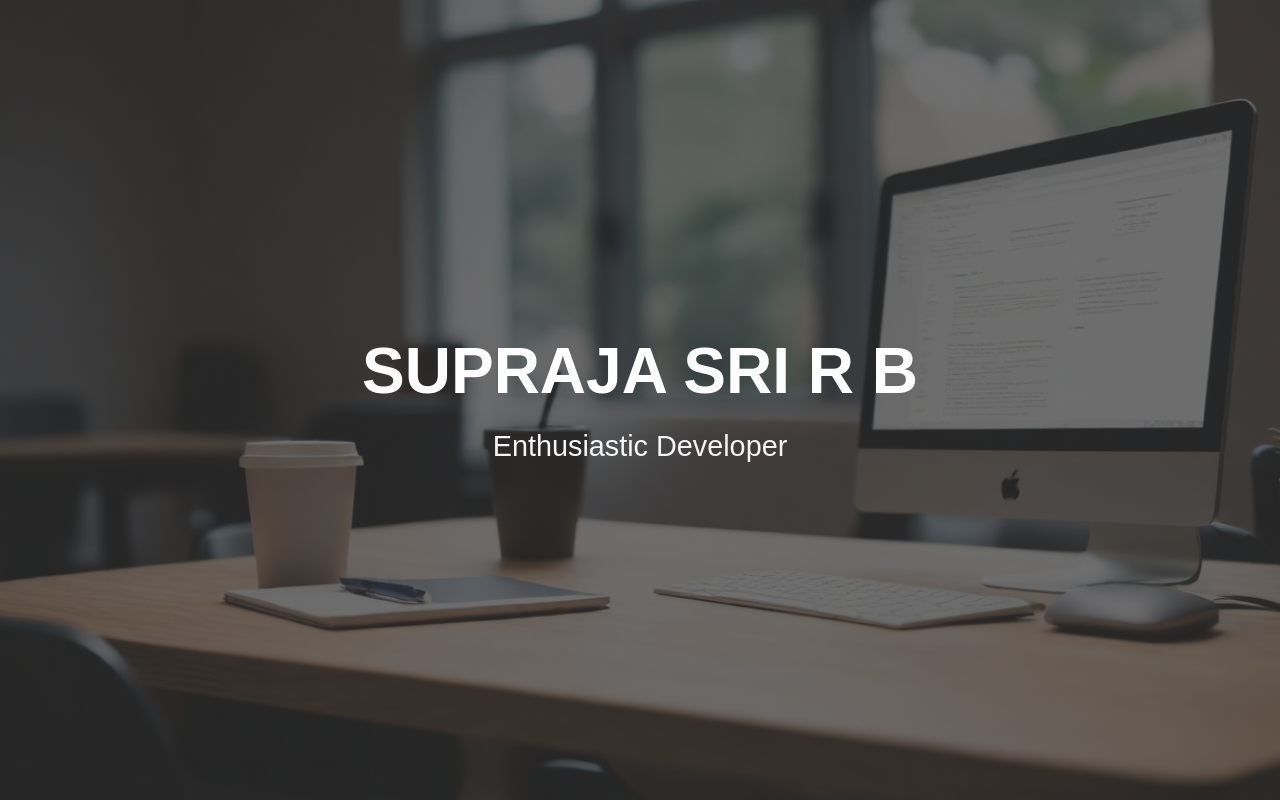
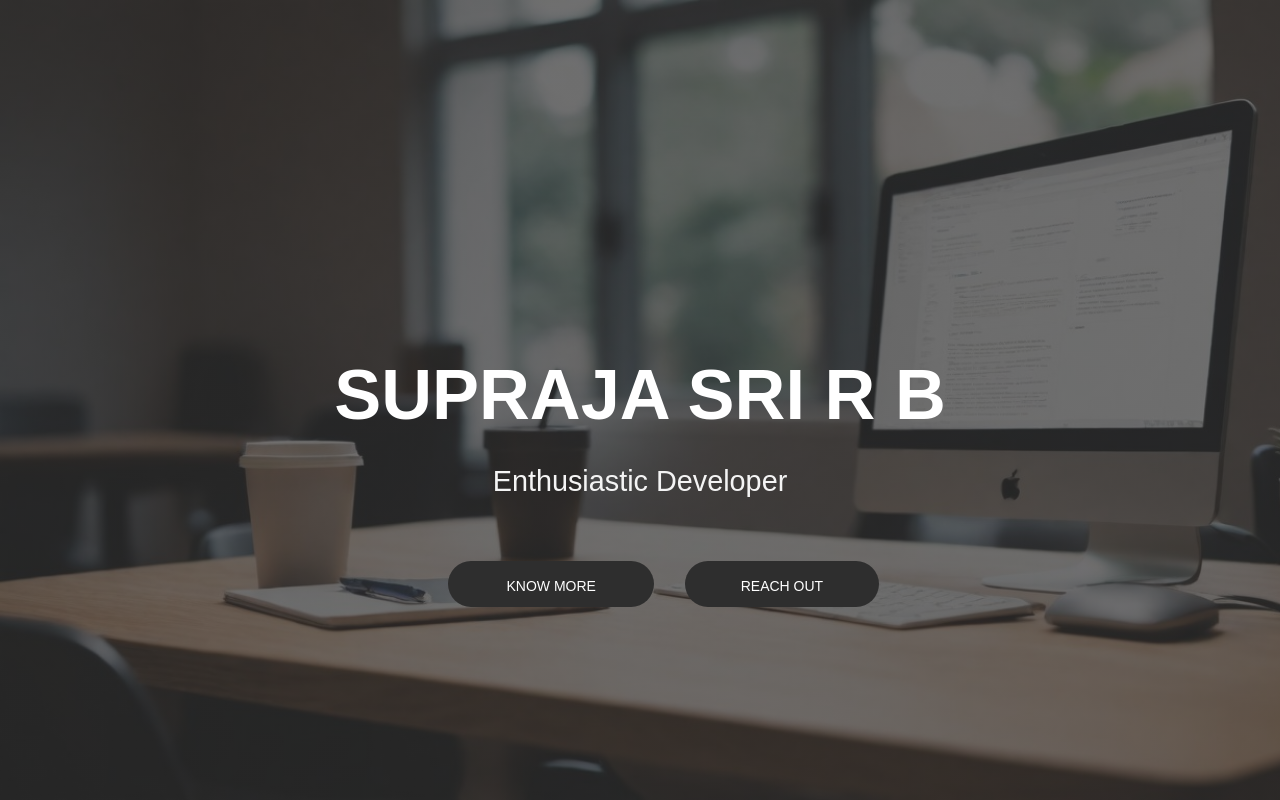
Before and after one commit to suprajasribalaji/Portfolio-Nextjs, a Next.js app: page / in a window 1280 px wide. Built offline with nearby package versions, Linux system fonts and the light colour scheme.

Commit message:
changed allignment reagarding to the prod

```diff
--- a/package.json
+++ b/package.json
@@ -6,6 +6,7 @@
     "start": "next start"
   },
   "dependencies": {
+    "bootstrap": "^5.3.3",
     "next": "latest",
     "react": "18.2.0",
     "react-dom": "18.2.0",
--- a/pages/Dashboard.tsx
+++ b/pages/Dashboard.tsx
@@ -2,6 +2,7 @@ import { NextPage } from "next";
 import styled from "styled-components";
 import { ButtonColor, LinearGradientColor, TextColor } from "../styles/theme";
 import BackgroundImage from "../public/images/home-bg-img.jpeg";
+import 'bootstrap/dist/css/bootstrap.min.css';
 
 const Dashboard: NextPage = () => {
     return (
@@ -17,10 +18,10 @@ const Dashboard: NextPage = () => {
                 </TitleAndSubtitle>
                 <ActionButtons>
                     <KnowMoreButton>
-                        {/* <StyledButton type="link" shape="round" size="large" ><TextInButton>KNOW MORE</TextInButton></StyledButton> */}
+                    <StyledButton type="button" className="btn btn-outline-primary btn-lg"><TextInButton>KNOW MORE</TextInButton></StyledButton>
                     </KnowMoreButton>
                     <ReachOutButton>
-                        {/* <StyledButton type="link" shape="round" size="large" ><TextInButton>REACH OUT</TextInButton></StyledButton> */}
+                        <StyledButton type="button" className="btn btn-outline-primary btn-lg"><TextInButton>REACH OUT</TextInButton></StyledButton>
                     </ReachOutButton>
                 </ActionButtons>
             </Content>
@@ -54,31 +55,43 @@ const TitleAndSubtitle = styled.div`
 
 const Title = styled.div`
   font-weight: 600;
-  font-size: 400%;
-  margin-top: 60%;
+  font-size: 440%;
+  margin-top: 56%;
 `;
 
 const SubTitle = styled.div`
   font-weight: 250;
   color: ${TextColor.tertiaryWhite};
   font-size: 180%;
-  margin-top: 4%;
+  margin-top: 2%;
+`;
+
+const StyledButton = styled.button`
+  background-color: ${ButtonColor.backgroundColor};
+  border: none;
+  color: ${TextColor.primaryWhite};
+  &&&:hover {
+    background-color: ${ButtonColor.backgroundColor};
+    color: ${TextColor.lightWhite};
+  }
+  border-radius: 1.4em;
+  width: 170%;
 `;
 
 const ActionButtons = styled.div`
-  margin-top: 2.4%;
+  margin-top: 1.5%;
   display: flex;
-  margin-right: 3%;
+  width: 30%;
 `;
 
 const KnowMoreButton = styled.div`
-  margin-right: 5%;
+  margin-right: 20%;
 `;
 
 const ReachOutButton = styled.div`
-  margin-left: 5%;
+  margin-left: 10%;
 `;
 
 const TextInButton = styled.span`
-  font-size: 80%;
-`;
+  font-size: 70%;
+`
--- a/pages/index.js
+++ b/pages/index.js
@@ -1,5 +1,6 @@
 import Head from 'next/head';
 import Dashboard from "../pages/Dashboard";
+import 'bootstrap/dist/css/bootstrap.min.css';
 
 export default function Home() {
   return (
```
Also changed, not shown: 2 other files (tests, documents, lock files or other folders).
